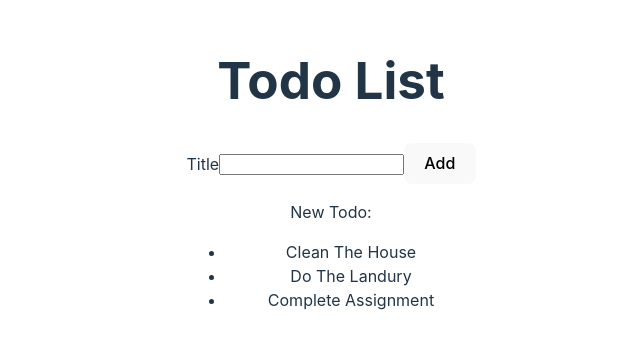
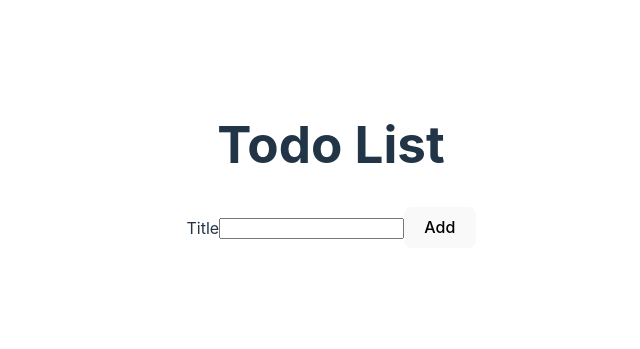
Before and after one commit to ht-l1/react-todo, a React (Vite) app: page / in a window 1280 px wide. Shown: the part 227-576 px from the top of the page, without its empty margins (309-949 px from the left). Built offline with nearby package versions, Linux system fonts and the light colour scheme.

Commit message:
controlled component, destructure props

```diff
--- a/src/AddTodoForm.jsx
+++ b/src/AddTodoForm.jsx
@@ -1,23 +1,36 @@
-// Handle "Add Todo Form" Submit
+import React, { useState } from 'react';
 
-import React from 'react';
+function AddTodoForm({ onAddTodo}) {
+    const [todoTitle, setTodoTitle] = useState('')
 
-function AddTodoForm(props) {
+    function handleTitleChange(event) {
+        const newTodoTitle = event.target.value;
+        setTodoTitle(newTodoTitle);
+    }
+
     function handleAddTodo (event) {
         event.preventDefault()
-        // retrieve the value of the title element from the event target and store it in a variable named todoTitle
-        const todoTitle = event.target.elements.title.value;
-        // invoke the onAddTodo callback prop and pass todoTitle as an argument
-        props.onAddTodo(todoTitle)
-        // reset the form so the text input value is cleared
-        event.target.reset();
+
+        onAddTodo({
+            title: todoTitle,
+            id: Date.now()
+        });
+
+        // setTodoTitle('');
+        // event.target.reset();
+        setTodoTitle('');
     }
 
     return (
-        // Add onSubmit prop to form element and pass the handleAddTodo function by reference
         <form onSubmit={handleAddTodo}>
             <label htmlFor="todoTitle">Title</label>
-            <input type="text" id="todoTitle" name="title"/>
+            <input
+                type="text"
+                id="todoTitle"
+                value={todoTitle}
+                name="title"
+                onChange={handleTitleChange}
+            />
             <button type="submit">Add</button>
         </form>
     )
--- a/src/App.jsx
+++ b/src/App.jsx
@@ -1,28 +1,23 @@
-// Store "New Todo" in React State
-
 import React, { useState } from 'react'
-// import reactLogo from './assets/react.svg'
-// import viteLogo from '/vite.svg'
 import './App.css'
 import TodoList from './TodoList'
 import AddTodoForm from './AddTodoForm'
 
 function App() {
-  // const [count, setCount] = useState(0)
+  const [todoList, setTodoList] = useState([])
 
-  // create a new state variable named newTodo with update function named setNewTodo
-  const [newTodo,setNewTodo] = useState('')
+  function addTodo(newTodo) {
+    setTodoList([...todoList, newTodo]);
+  }
 
   return (
     <>
       <div>
         <h1>Todo List</h1>
-        <AddTodoForm onAddTodo={setNewTodo}/>
+        <AddTodoForm onAddTodo={addTodo}/>
 
-        {/* displays the value of newTodo variable */}
-        <p>New Todo: {newTodo}</p>
-
-        <TodoList />
+        {/* <p>New Todo: {newTodo}</p> */}
+        <TodoList todoList={todoList} />
       </div>
     </>
   )
--- a/src/TodoList.jsx
+++ b/src/TodoList.jsx
@@ -1,20 +1,10 @@
 import React from 'react';
 import TodoListItem from './TodoListItem';
 
-const todoList = [
-    { id: 1, title: "Clean The House" },
-    { id: 2, title: "Do The Landury" },
-    { id: 3, title: "Complete Assignment" }
-]
-
-function TodoList() {
+function TodoList({ todoList}) {
     return (
         <ul>
             {todoList.map(todo => (
-                // <li key={todo.id}>{todo.title}</li>
-                // use the TodoListItem Component
-                // pass key as a prop euqal to the id of the todo object
-                // pass todo as a pop
                 <TodoListItem key={todo.id} todo={todo} />
             ))}
         </ul>
--- a/src/TodoListItem.jsx
+++ b/src/TodoListItem.jsx
@@ -1,10 +1,8 @@
-// Move List Item into New "Todo List Item" Component
-
 import React from 'react';
 
-function TodoListItem(props) {
+function TodoListItem({ todo }) {
     return (
-        <li key={props.todo.id}>{props.todo.title}</li>
+        <li key={todo.id}>{todo.title}</li>
     )
 }
 
```
